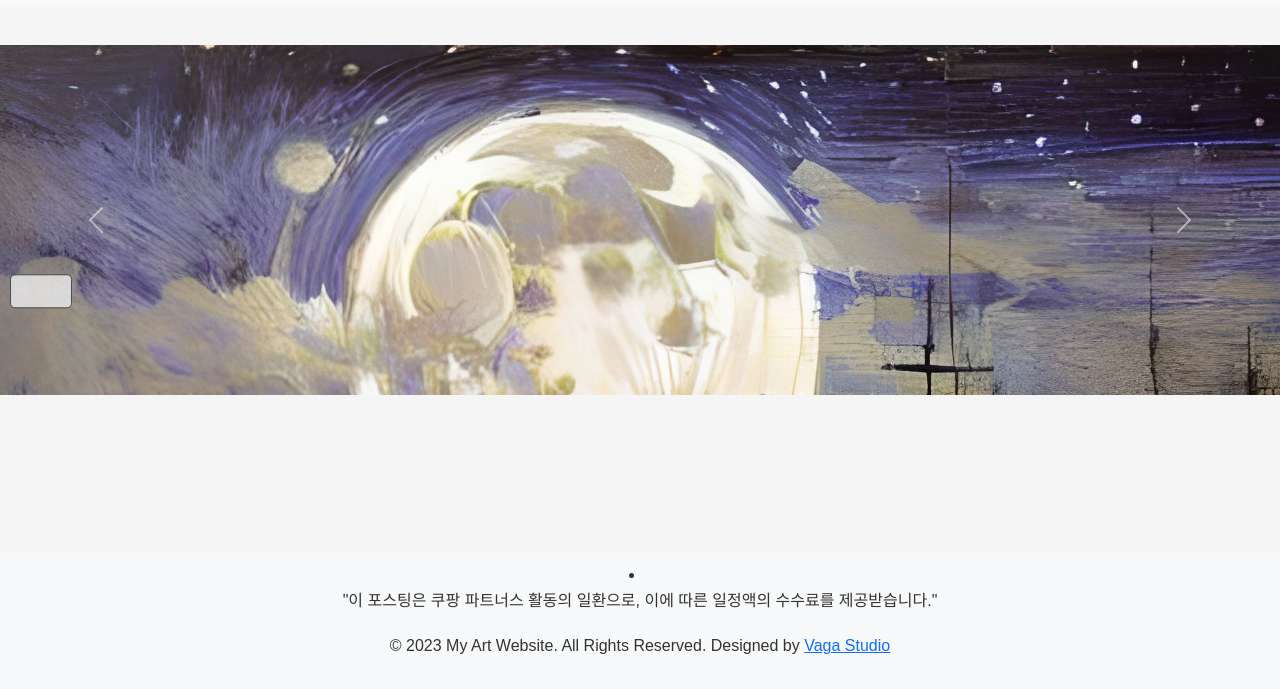
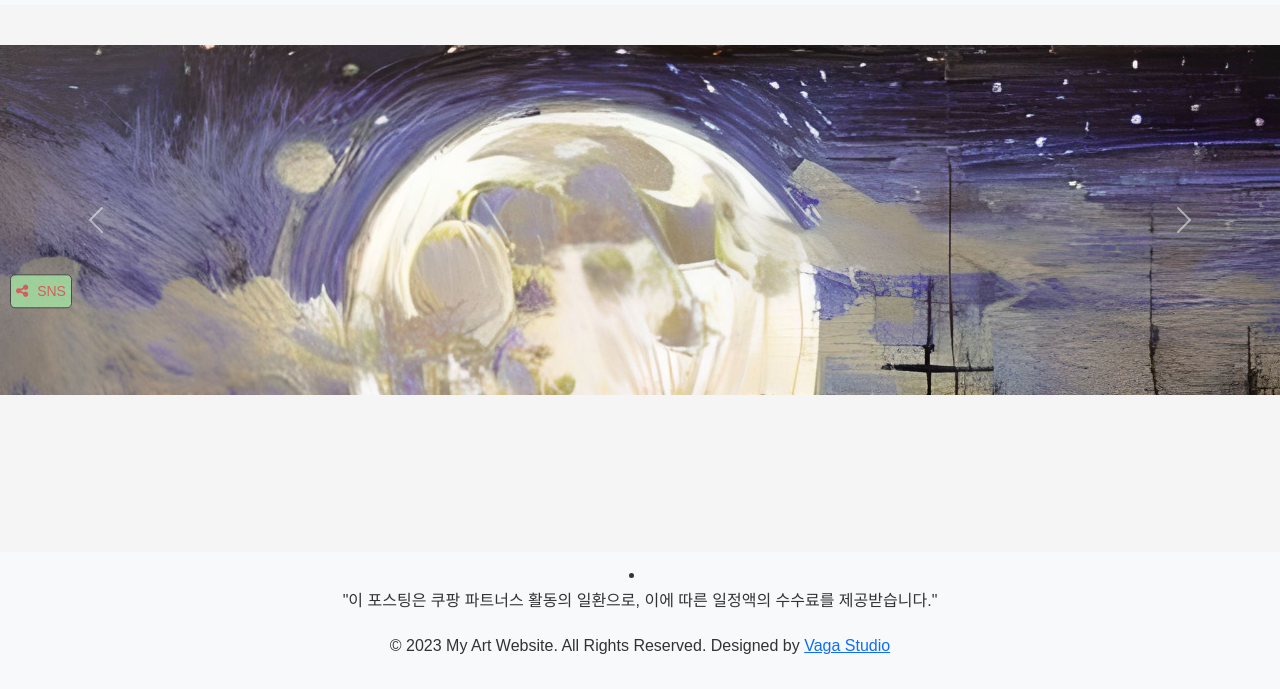
Before and after one commit to vaga1529/homepage, a plain HTML site: page index.html in a window 1280 px wide. In both pictures the pointer is over the element 40 px from the left and 402 px from the top of the page. Shown: the part 111-800 px from the top of the page. Drawn offline with nearby package versions, Linux system fonts and the light colour scheme; a script that the page names is missing.

Commit message:
Add files via upload

```diff
--- a/style.css
+++ b/style.css
@@ -146,8 +146,8 @@ nav ul li a:hover {
 }
 
 .sns-toggle-btn:hover {
-  background-color: #fafbfd;
-  color: #fff;
+  background-color: #a7eea7;
+  color: #f14f4f;
 }
 
 .sns-toggle-btn i {
```
